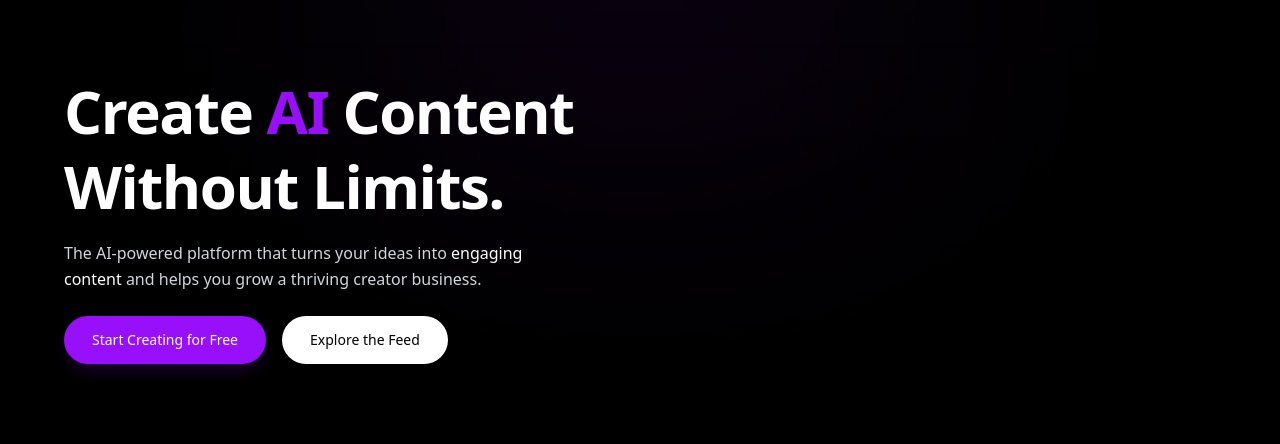
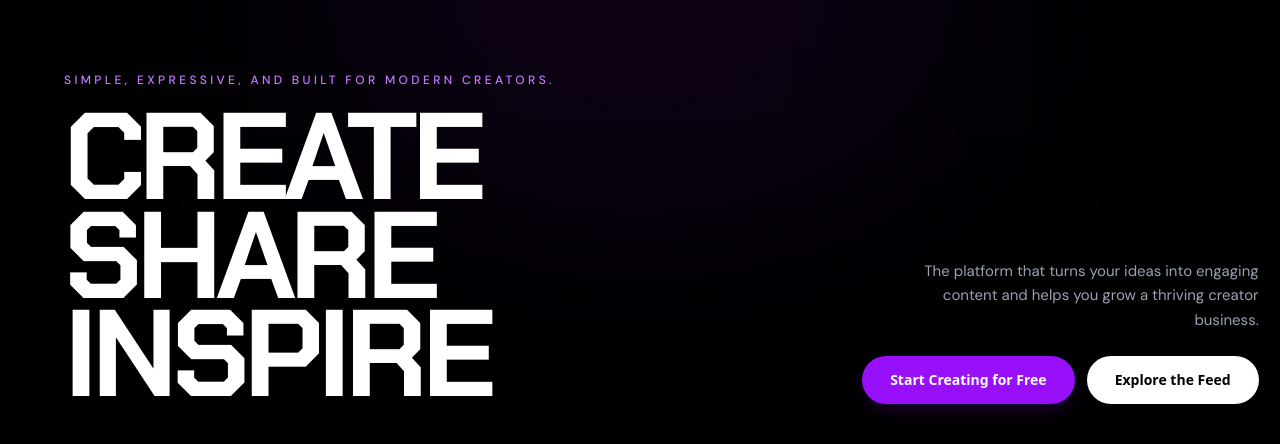
Before and after one commit to AmjustGettingStarted/Inkspire, a Next.js app: page / in a window 1280 px wide. Shown: the part 356-800 px from the top of the page. Built offline with nearby package versions, Linux system fonts and the light colour scheme; no server answers.

Commit message:
feat(hero-section): redesign hero section with editorial typography

```diff
--- a/components/public/hero-section.jsx
+++ b/components/public/hero-section.jsx
@@ -1,48 +1,71 @@
 "use client";
 
 import Link from "next/link";
+import { Chakra_Petch, DM_Sans } from "next/font/google";
 import { Button } from "@/components/ui/button";
 import { SplineScene } from "@/components/ui/spline-scene";
 
+const displayFont = Chakra_Petch({
+  subsets: ["latin"],
+  weight: ["600", "700"],
+});
+
+const bodyFont = DM_Sans({
+  subsets: ["latin"],
+  weight: ["400", "500"],
+});
+
 export default function HeroSection() {
   return (
-    <section className="relative w-full h-screen min-h-[700px] overflow-hidden bg-black text-white flex flex-col justify-between p-6 sm:p-10 lg:p-16">
+    <section className="relative w-full h-screen min-h-screen overflow-hidden bg-black text-white flex flex-col justify-between px-5 pt-24 pb-6 sm:px-8 sm:pt-28 sm:pb-8 md:px-10 md:pt-32 lg:px-16 lg:pt-36 lg:pb-10">
       {/* Background 3D Spline Scene */}
-      <div className="absolute inset-0 z-0 w-full h-full">
+      <div className="absolute inset-0 z-0 w-full h-full flex items-start lg:items-end justify-center overflow-hidden">
         {/* Centered Purple Ambient Glow Behind Robot */}
-        <div className="absolute top-1/2 left-1/2 -translate-x-1/2 -translate-y-1/2 w-[500px] h-[500px] bg-purple-600/15 rounded-full blur-[140px] pointer-events-none" />
+        <div className="absolute top-1/2 left-1/2 -translate-x-1/2 -translate-y-1/2 w-[600px] h-[600px] bg-purple-600/15 rounded-full blur-[140px] pointer-events-none" />
 
+        {/* Scaled Spline Robot */}
+        <div className="w-full h-full translate-y-24 sm:translate-y-28 md:translate-y-32 lg:translate-y-16 xl:translate-y-18 scale-[0.7] sm:scale-[0.8] md:scale-[0.9] lg:scale-[1.22] xl:scale-[1.32] origin-center transition-transform duration-700 ease-out md:-mb-8">
           <SplineScene
             scene="https://prod.spline.design/kZDDjO5HuC9GJUM2/scene.splinecode"
             className="w-full h-full"
           />
+        </div>
 
         {/* Bottom Shadow Overlay for Text Contrast */}
-        <div className="absolute inset-0 bg-gradient-to-t from-black via-black/50 to-transparent pointer-events-none z-10" />
-        <div className="absolute inset-x-0 bottom-0 h-24 bg-black pointer-events-none z-10" />
+        <div className="absolute inset-0 bg-gradient-to-t from-black via-black/35 to-transparent pointer-events-none z-10" />
+        <div className="absolute inset-x-0 bottom-0 h-24 sm:h-28 md:h-32 lg:h-10 bg-black pointer-events-none z-10" />
       </div>
 
-      {/* Content Container - Fixed to Bottom Left */}
-      <div className="relative z-20 mt-auto max-w-2xl space-y-4 pb-4">
-        {/* Solid White Headline */}
-        <h1 className="text-4xl sm:text-5xl lg:text-6xl capitalize font-semibold tracking-tight text-white leading-tight">
-          Create <span className="text-purple-600">AI</span> content <br />
-          without limits.
-        </h1>
+      {/* Content Container - Fixed to Bottom */}
+      <div className="relative z-20 flex h-full w-full flex-col pt-10 sm:pt-14 md:pt-20 pointer-events-none lg:mt-auto lg:h-auto lg:block lg:w-full lg:pt-0">
+        <div className="grid grid-cols-1 lg:grid-cols-12 gap-8 md:gap-10 lg:gap-16 items-start lg:items-end h-full lg:h-auto">
 
-        {/* Subtitle / Description */}
-        <p className="text-sm sm:text-base text-gray-300 font-normal max-w-lg leading-relaxed">
-          The AI-powered platform that turns your ideas into{" "}
-          <span className="text-white font-medium">engaging content</span> and
-          helps you grow a thriving creator business.
+          {/* Bottom-left: Supporting Sentence + Three-line Stacked Headline */}
+          <div className="lg:col-span-8 flex flex-col space-y-3 sm:space-y-4 lg:space-y-5">
+            {/* Small supporting sentence */}
+            <p className={`${bodyFont.className} text-[11px] sm:text-xs font-medium tracking-[0.24em] sm:tracking-[0.28em] text-purple-400 uppercase transition-colors duration-300 hover:text-purple-300 max-w-[19rem] sm:max-w-sm lg:max-w-none`}>
+              Simple, expressive, and built for modern creators.
             </p>
 
-        {/* CTA Buttons */}
-        <div className="flex flex-wrap items-center gap-4 pt-2">
+            {/* Headline */}
+            <h1 className={`${displayFont.className} text-[4rem] sm:text-[4.8rem] md:text-[5.25rem] lg:text-[6.6rem] xl:text-[7.7rem] 2xl:text-[8.5rem] font-bold tracking-[-0.05em] leading-[0.8] text-white flex flex-col uppercase select-none`}>
+              <span className="transition-colors duration-300 hover:text-purple-800">CREATE</span>
+              <span className="transition-colors duration-300 hover:text-purple-800">SHARE</span>
+              <span className="transition-colors duration-300 hover:text-purple-800">INSPIRE</span>
+            </h1>
+          </div>
+
+          {/* Bottom-right: Description + CTA Buttons */}
+          <div className="lg:col-span-4 flex flex-col gap-5 sm:gap-6 mt-auto lg:mt-0 max-w-[19rem] sm:max-w-md lg:max-w-sm lg:ml-auto lg:items-end lg:text-right pb-2 sm:pb-4 lg:pb-0">
+            <p className={`${bodyFont.className} text-[15px] sm:text-[15px] text-gray-400 font-normal leading-relaxed transition-colors duration-300 hover:text-purple-300`}>
+              The platform that turns your ideas into engaging content and helps you grow a thriving creator business.
+            </p>
+
+            <div className="flex flex-col items-stretch gap-3 lg:flex-row lg:items-center lg:justify-end lg:flex-nowrap pointer-events-auto">
               {/* Primary CTA (Purple Rectangle) */}
               <Button
                 asChild
-            className="bg-purple-600 hover:bg-purple-600 text-white font-medium px-7 py-6 rounded-3xl text-sm transition-transform duration-500 hover:scale-[1.02] active:scale-[0.98] border-0 shadow-lg shadow-purple-950/40"
+                className="bg-purple-800 hover:bg-purple-700 lg:bg-purple-600 lg:hover:bg-purple-700 text-white font-semibold px-6 py-4 lg:px-7 lg:py-6 rounded-3xl text-sm transition-transform duration-500 hover:scale-[1.02] active:scale-[0.98] border-0 shadow-lg shadow-purple-950/40 cursor-pointer"
               >
                 <Link href="/dashboard">Start Creating for Free</Link>
               </Button>
@@ -50,12 +73,15 @@ export default function HeroSection() {
               {/* Secondary CTA (White Rectangle) */}
               <Button
                 asChild
-            className="bg-white hover:bg-white text-black font-medium px-7 py-6 rounded-3xl text-sm transition-transform duration-500 hover:scale-[1.02] active:scale-[0.98] border-0 shadow-md"
+                className="bg-white hover:bg-gray-100 text-black font-semibold px-6 py-4 lg:px-7 lg:py-6 rounded-3xl text-sm transition-transform duration-500 hover:scale-[1.02] active:scale-[0.98] border-0 shadow-md cursor-pointer"
               >
                 <Link href="/feed">Explore the Feed</Link>
               </Button>
             </div>
           </div>
+
+        </div>
+      </div>
     </section>
   );
 }
```
Lines whose indentation alone changed are shown as unchanged.
